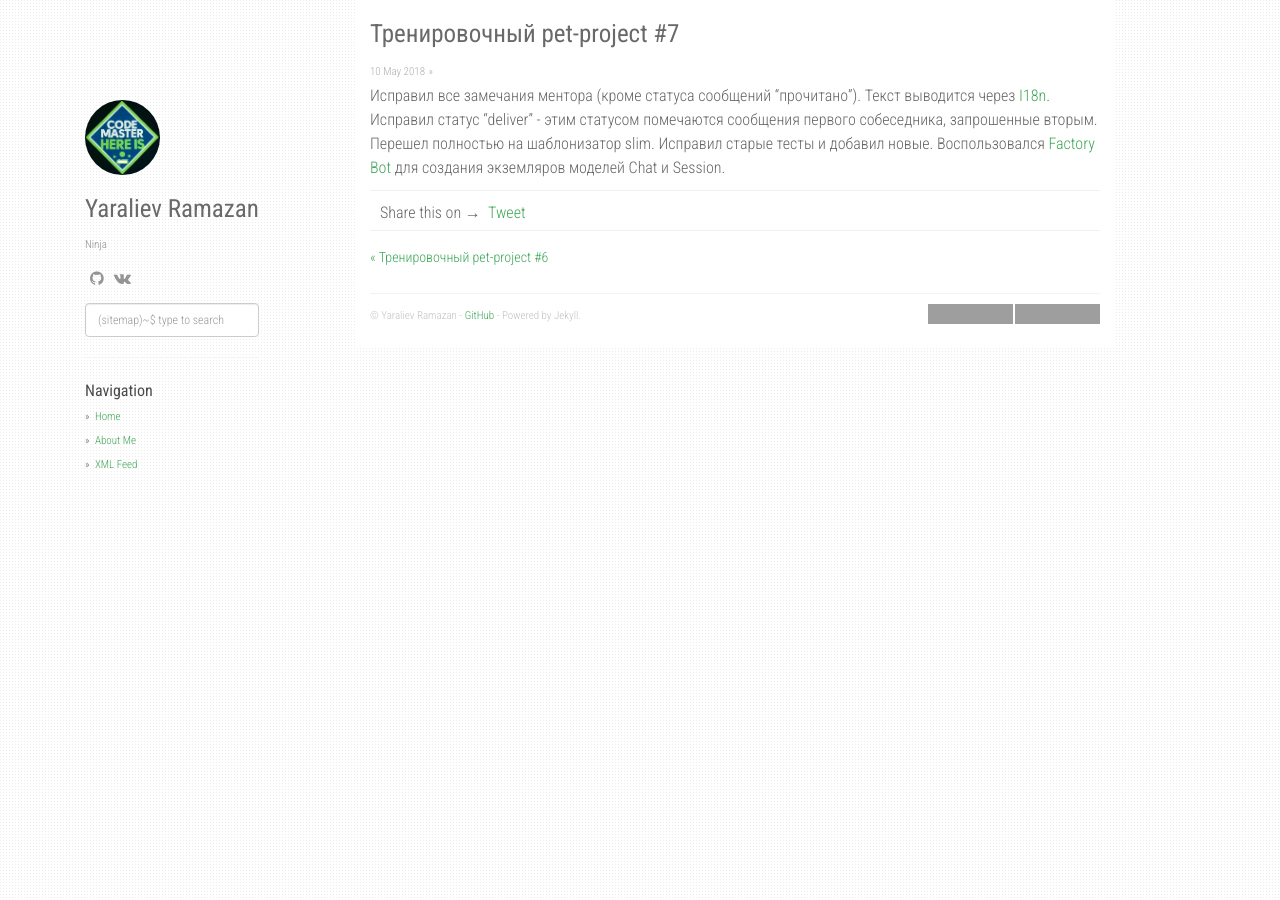
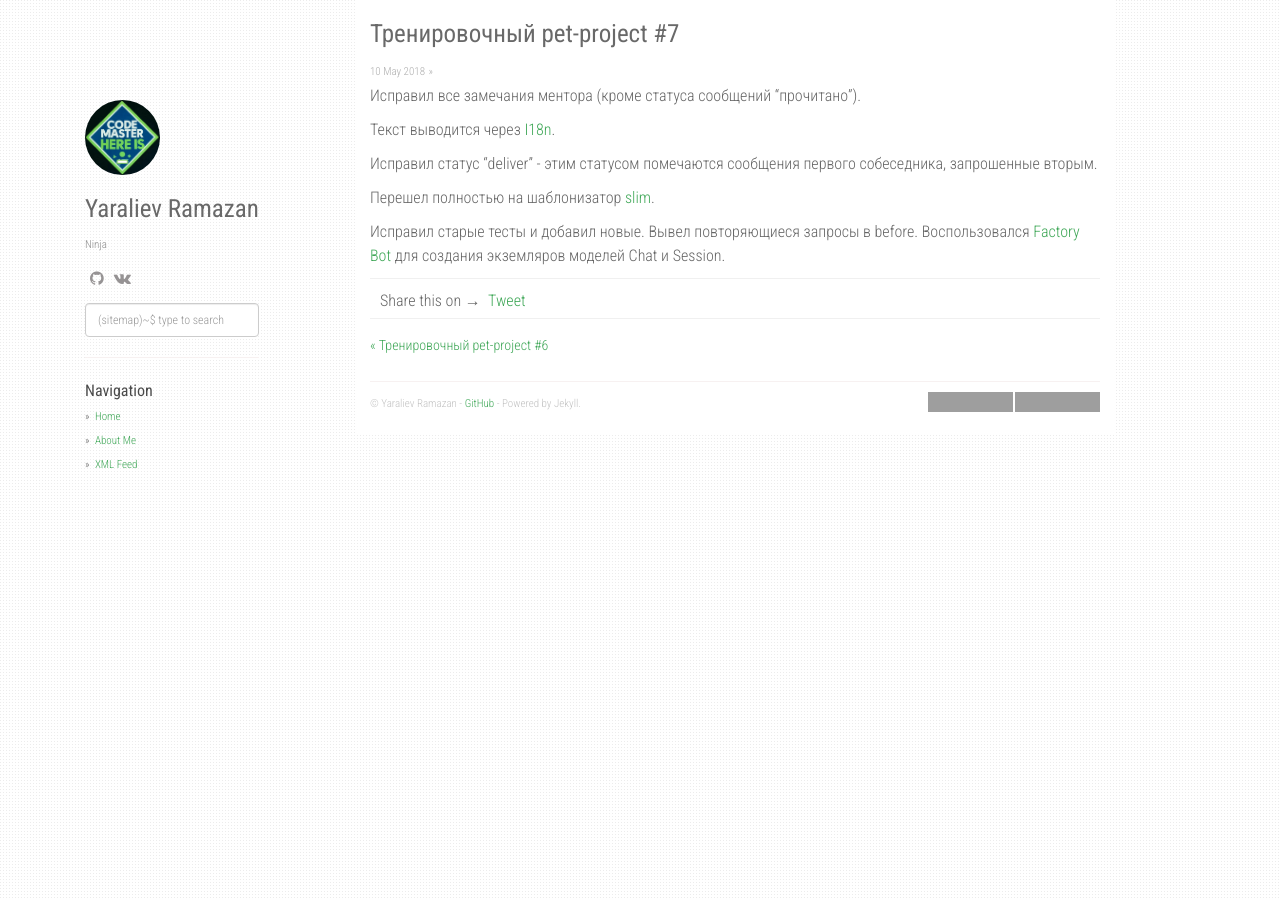
Before and after one commit to orion122/orion1222.github.io, a Jekyll site: the page built from _posts/2018-05-10-pet-project-7.md, in a window 1280 px wide. Built offline with Jekyll 4.4.1, drawn with Linux system fonts in a browser that asks for light colours; nearby versions of some CDN libraries; comment, search, counter and statistics services are not loaded; grey boxes are pictures that could not be loaded.

Commit message:
edit pet-project-7

```diff
--- a/_posts/2018-05-10-pet-project-7.md
+++ b/_posts/2018-05-10-pet-project-7.md
@@ -3,7 +3,11 @@ layout: post
 title:  "Тренировочный pet-project #7"
 ---
 Исправил все замечания ментора (кроме статуса сообщений "прочитано").
+
 Текст выводится через [I18n](http://rusrails.ru/rails-internationalization-i18n-api).
+
 Исправил статус "deliver" - этим статусом помечаются сообщения первого собеседника, запрошенные вторым.
-Перешел полностью на шаблонизатор slim.
-Исправил старые тесты и добавил новые. Воспользовался [Factory Bot](https://github.com/thoughtbot/factory_bot_rails) для создания экземляров моделей Chat и Session.
+
+Перешел полностью на шаблонизатор [slim](https://github.com/slim-template/slim).
+
+Исправил старые тесты и добавил новые. Вывел повторяющиеся запросы в before. Воспользовался [Factory Bot](https://github.com/thoughtbot/factory_bot_rails) для создания экземляров моделей Chat и Session.
```
